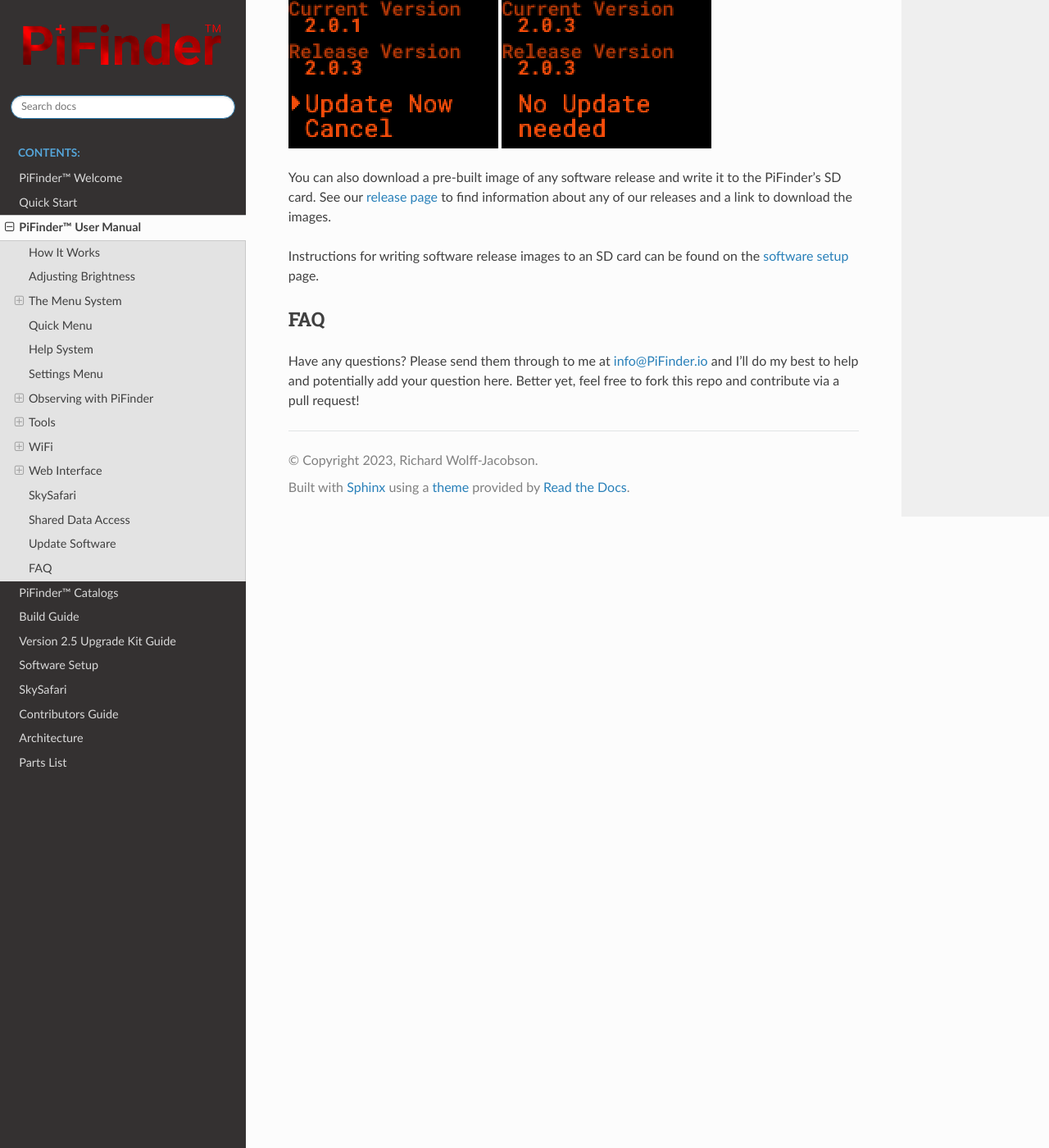
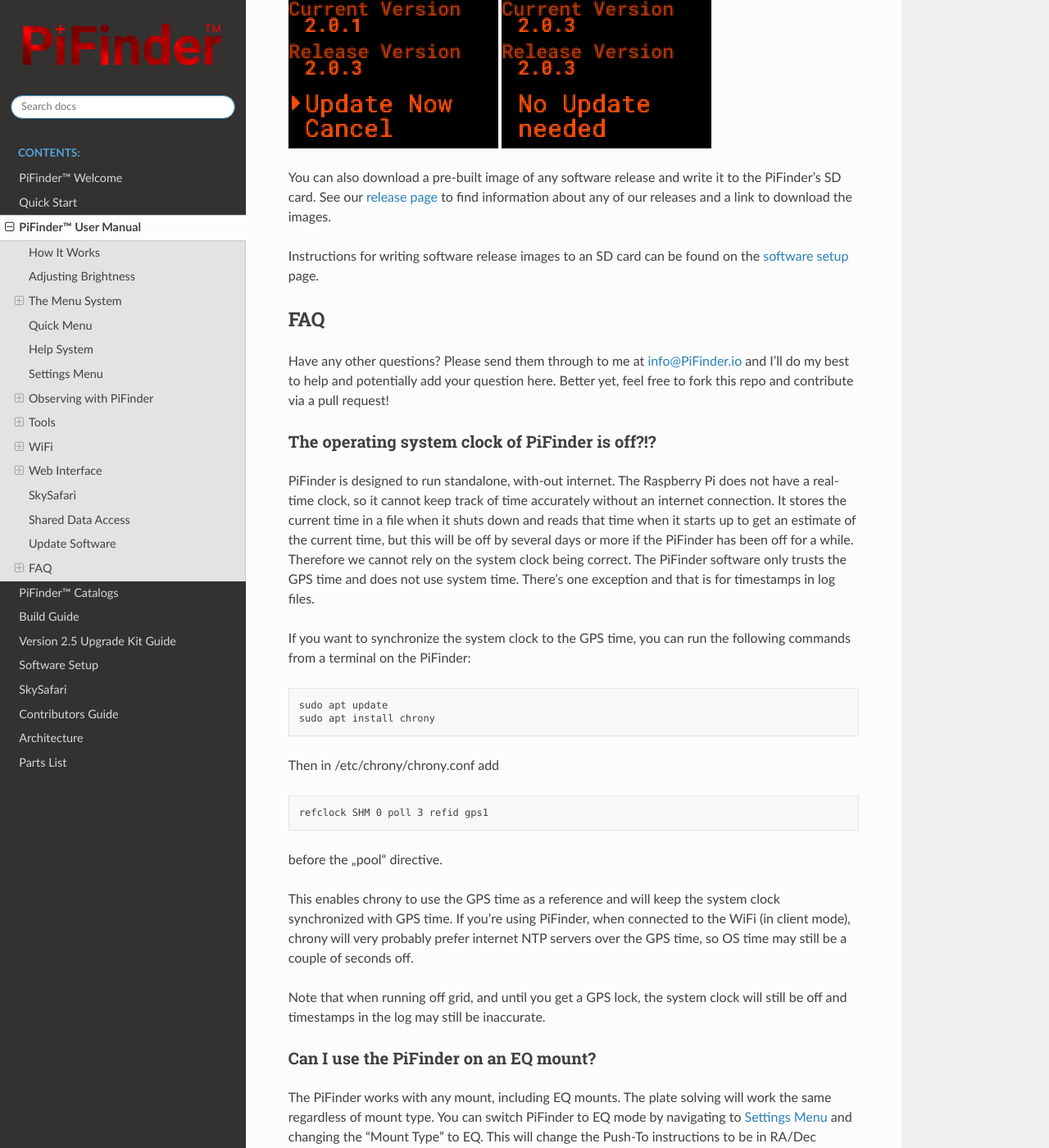
Before and after one commit to brickbots/PiFinder, a Sphinx documentation site: the page built from docs/source/user_guide.rst, in a window 1280 px wide and 1400 px high, scrolled down 26489 px. Shown: the whole window at 82% size. Built offline with Sphinx 7.4.7 and the Read the Docs theme 3.1.0, drawn with Linux system fonts in a browser that asks for light colours; some of the changed text lies outside the part shown.

Commit message:
Update FAQ to include EQ, system clock and mount control (#406)
* Update FAQ

* Update user_guide.rst

Tweaking version numbers to match release schedule

---------

Co-authored-by: Richard <rich@brickbots.com>

```diff
--- a/docs/source/user_guide.rst
+++ b/docs/source/user_guide.rst
@@ -674,4 +674,53 @@
 FAQ
 ====
 
-Have any questions?  Please send them through to me at `info@PiFinder.io <mailto:info@pifinder.io>`_ and I'll do my best to help and potentially add your question here.  Better yet, feel free to fork this repo and contribute via a pull request!
+Have any other questions?  Please send them through to me at `info@PiFinder.io <mailto:info@pifinder.io>`_ and I'll do my best to help and potentially add your question here.  Better yet, feel free to fork this repo and contribute via a pull request!
+
+The operating system clock of PiFinder is off?!?
+--------------------------------------------------
+
+PiFinder is designed to run standalone, with-out internet. The Raspberry Pi does not have a real-time clock, so it cannot keep track of time accurately without an internet connection.
+It stores the current time in a file when it shuts down and reads that time when it starts up to get an estimate of the current time, but this will be off by several days or more if the PiFinder has been off for a while.
+Therefore we cannot rely on the system clock being correct. The PiFinder software only trusts the GPS time and does not use system time. There's one exception and that is for timestamps
+in log files.
+
+If you want to synchronize the system clock to the GPS time, you can run the following commands from a terminal on the PiFinder:
+
+.. code-block:: bash
+
+   sudo apt update
+   sudo apt install chrony
+
+Then in /etc/chrony/chrony.conf add
+
+.. code-block:: text
+
+   refclock SHM 0 poll 3 refid gps1
+
+before the „pool“ directive.
+
+This enables chrony to use the GPS time as a reference and will keep the system clock synchronized with GPS time.
+If you're using PiFinder, when connected to the WiFi (in client mode), chrony will very probably prefer internet NTP servers over the GPS time, so
+OS time may still be a couple of seconds off.
+
+Note that when running off grid, and until you get a GPS lock, the system clock will still be off and timestamps in the log may still be inaccurate.
+
+Can I use the PiFinder on an EQ mount?
+----------------------------------------
+
+The PiFinder works with any mount, including EQ mounts.  The plate solving will work the same regardless of mount type. You can switch PiFinder to EQ mode by navigating
+to :ref:`user_guide:settings menu` and changing the "Mount Type" to EQ.  This will change the Push-To instructions to be in RA/Dec instead of Alt/Az (indicating +/- in both axes).
+
+In prior versions of the software (2.5.0 and less) the accelerometer-based tracking will not work correctly in EQ mode.  This means that the Push-To instructions will be strange when
+you move the scope, but when you stop moving and the camera can plate solve, the real distances to the target will be shown.
+
+From version 2.6.0 on, EQ mode will be fully supported with accelerometer tracking.
+
+Can I control my motorized mount with the PiFinder?
+-----------------------------------------------------
+
+Not yet. Development of this functionality is ongoing. Note that this feature will depend on INDI support for your mount, so even when we have the software ready, it may not work with all mounts.
+Please check INDI's list of supported mounts to see if yours is supported: http://drivers.indilib.org/mounts/
+
+Most likely this will be based on another improvement, that we are working on, which updates the operating system to a different distribution,
+which will allow us to use a more recent version of INDI that has better support for current mounts. Therefore we do not have an arrival date for this feature yet.
```
